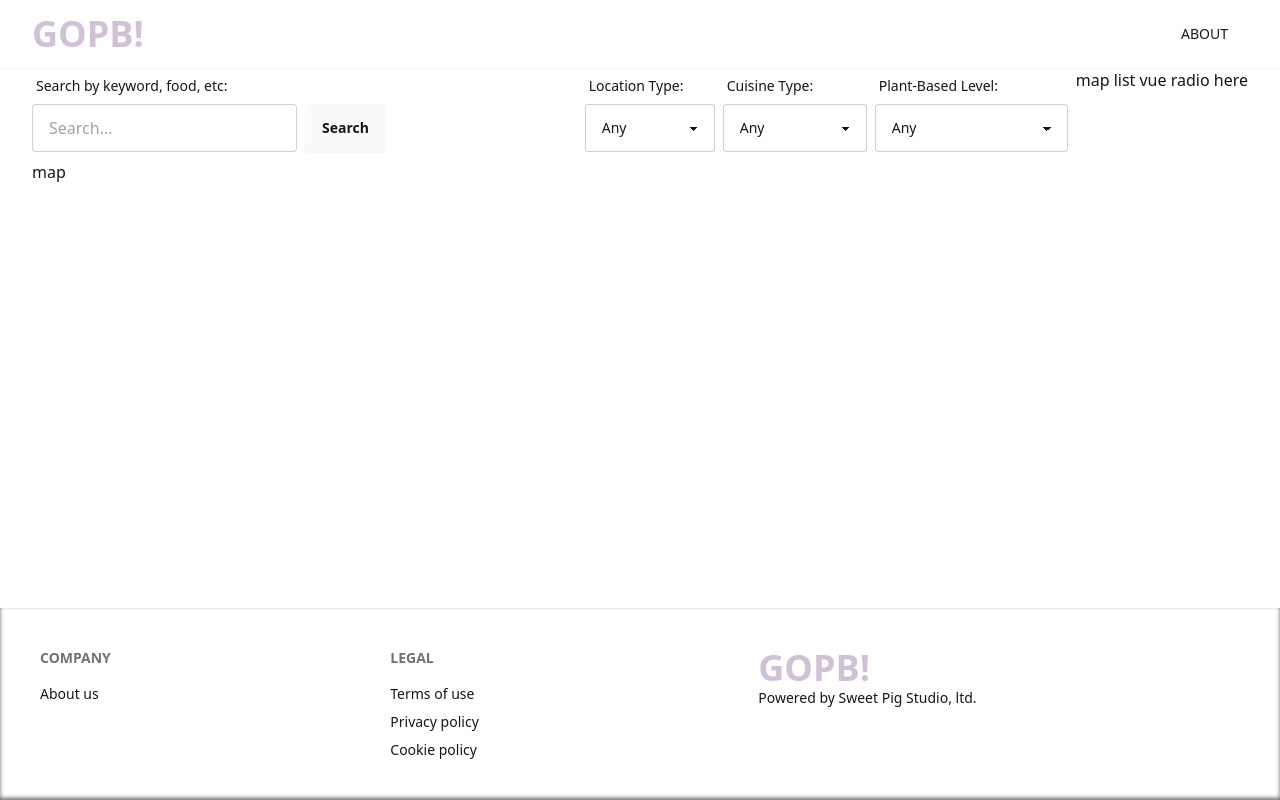
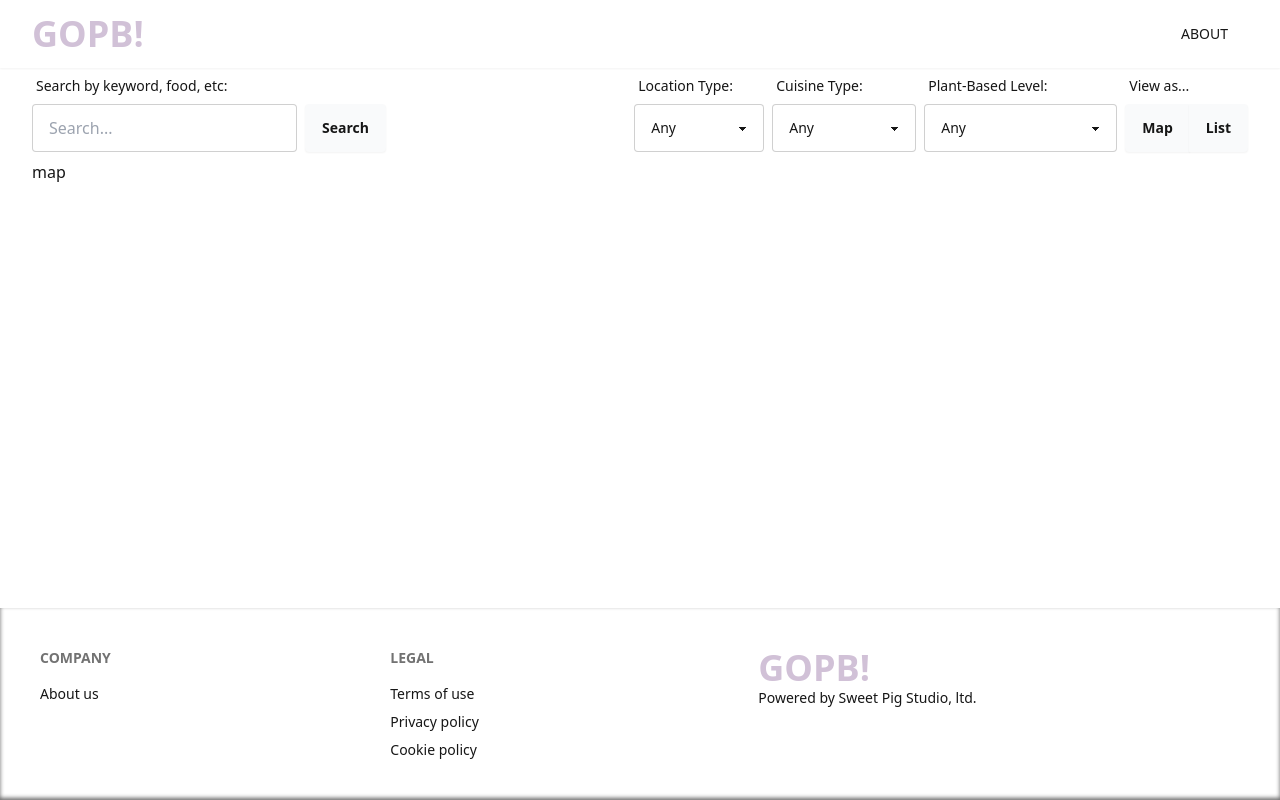
Before and after one commit to Sweet-Pig-Studio/gopb, a Nuxt app: page / in a window 1280 px wide. Built offline with nearby package versions, Linux system fonts and the light colour scheme.

Commit message:
add map list toggle visually; fix small accessibility issue

```diff
--- a/components/mapFormControls/SelectValues.vue
+++ b/components/mapFormControls/SelectValues.vue
@@ -1,9 +1,9 @@
 <template>
   <div class="form control">
-    <label class="label">
+    <label class="label" :for="selectLabel">
       <span class="label-text">{{ selectLabel }}</span>
     </label>
-    <select class="select select-bordered rounded" defaultValue="Any">
+    <select :id="selectLabel" class="select select-bordered rounded" defaultValue="Any">
       <option v-for="(selectOption, i) in selectOptions">{{  selectOption }}</option>
     </select>
   </div>
--- a/components/mapFormControls/index.vue
+++ b/components/mapFormControls/index.vue
@@ -2,12 +2,29 @@
   <form
     class="flex w-full component-preview pb-2 items-center justify-between gap-2"
   >
-    <MapFormControlsSearch/>
+    <MapFormControlsSearch />
     <div class="flex gap-2">
-      <MapFormControlsSelectValues :selectOptions="['Any', 'Restaurant', 'Grocery']" :selectLabel="'Location Type:'"/>
-      <MapFormControlsSelectValues :selectOptions="['Any', 'coming soon', 'for real', 'soon']" :selectLabel="'Cuisine Type:'" />
-      <MapFormControlsSelectValues :selectOptions="['Any', 'Fully Plant Based', 'Partially Plant Based']" :selectLabel="'Plant-Based Level:'" />
-      <div>map list vue radio here</div>
+      <MapFormControlsSelectValues
+        :selectOptions="['Any', 'Restaurant', 'Grocery']"
+        :selectLabel="'Location Type:'"
+      />
+      <MapFormControlsSelectValues
+        :selectOptions="['Any', 'coming soon', 'for real', 'soon']"
+        :selectLabel="'Cuisine Type:'"
+      />
+      <MapFormControlsSelectValues
+        :selectOptions="['Any', 'Fully Plant Based', 'Partially Plant Based']"
+        :selectLabel="'Plant-Based Level:'"
+      />
+      <fieldset class="form control">
+        <legend class="label">
+          <span class="label-text"> View as... </span>
+        </legend>
+        <div class="join">
+          <button class="btn join-item rounded">Map</button>
+          <button class="btn join-item rounded">List</button>
+        </div>
+      </fieldset>
     </div>
   </form>
 </template>
```
